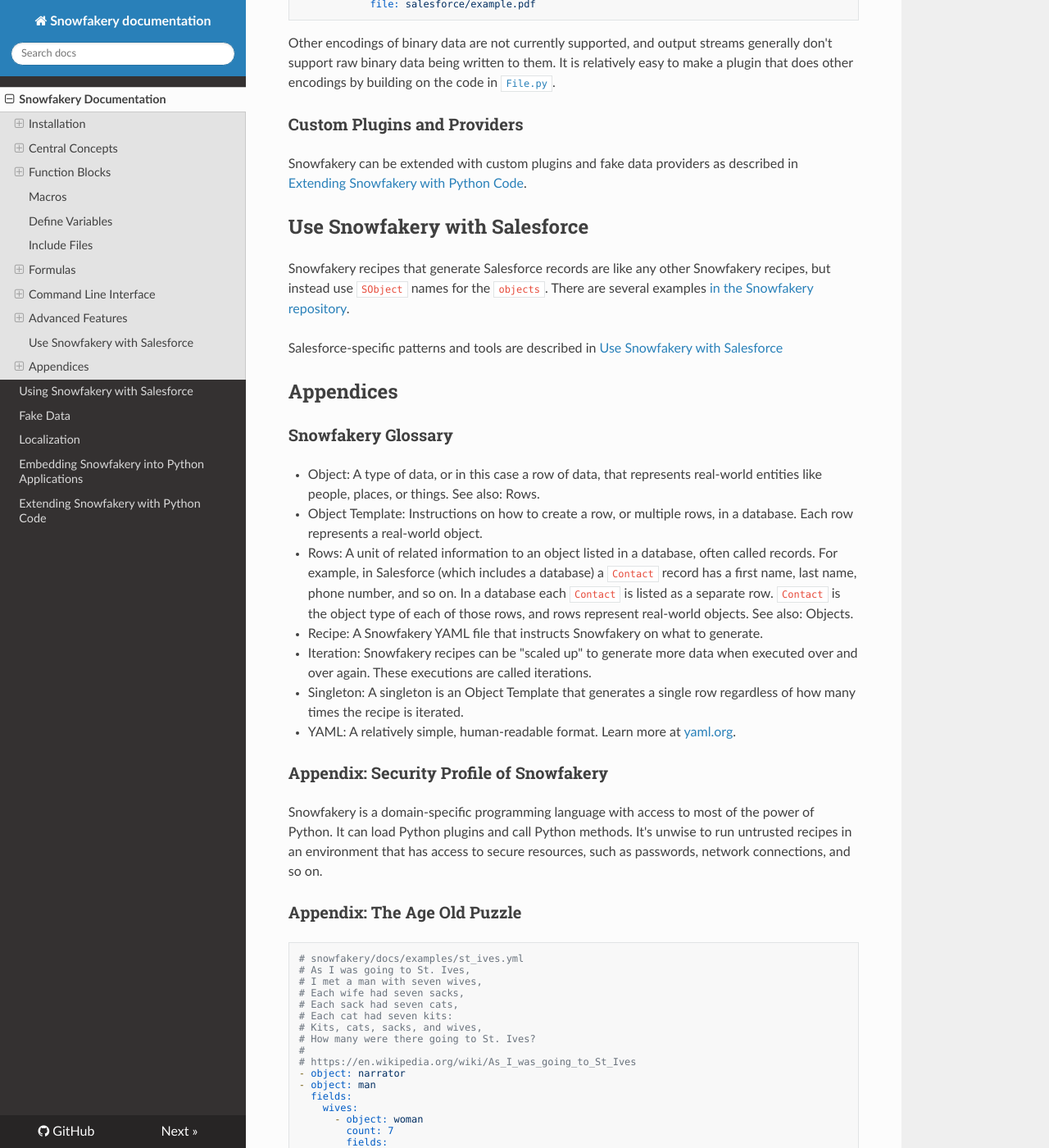
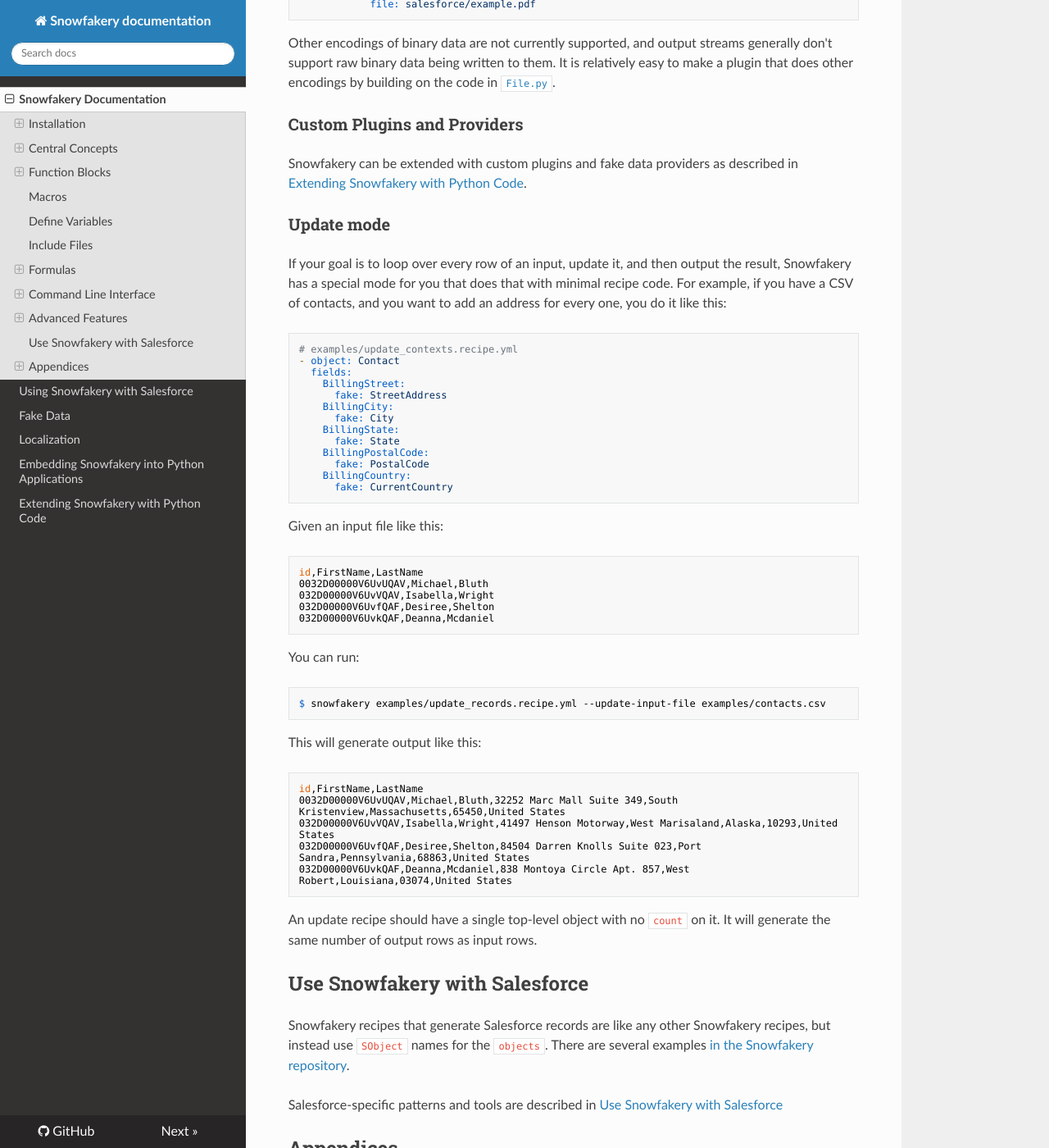
Before and after one commit to SFDO-Tooling/Snowfakery, an MkDocs documentation site: the page built from docs/index.md, in a window 1280 px wide and 1400 px high, scrolled down 38038 px. Shown: the whole window at 82% size. Built offline with MkDocs 1.6.1, drawn with Linux system fonts in a browser that asks for light colours; nearby versions of some CDN libraries.

Commit message:
WIP: Updates

````diff
--- a/docs/index.md
+++ b/docs/index.md
@@ -1935,6 +1935,58 @@
 ### Custom Plugins and Providers
 
 Snowfakery can be extended with custom plugins and fake data providers as described in [Extending Snowfakery with Python Code](./extending.md).
+
+### Update mode
+
+If your goal is to loop over every row of an input, update it, and then output
+the result, Snowfakery has a special mode for you that does that with minimal
+recipe code. For example, if you have a CSV of contacts, and you want to add
+an address for every one, you do it like this:
+
+```
+# examples/update_contexts.recipe.yml
+- object: Contact
+  fields:
+    BillingStreet:
+      fake: StreetAddress
+    BillingCity:
+      fake: City
+    BillingState:
+      fake: State
+    BillingPostalCode:
+      fake: PostalCode
+    BillingCountry:
+      fake: CurrentCountry
+```
+
+Given an input file like this:
+
+```
+id,FirstName,LastName
+0032D00000V6UvUQAV,Michael,Bluth
+032D00000V6UvVQAV,Isabella,Wright
+032D00000V6UvfQAF,Desiree,Shelton
+032D00000V6UvkQAF,Deanna,Mcdaniel
+```
+
+You can run:
+
+```
+$ snowfakery examples/update_records.recipe.yml --update-input-file examples/contacts.csv
+```
+
+This will generate output like this:
+
+```
+id,FirstName,LastName
+0032D00000V6UvUQAV,Michael,Bluth,32252 Marc Mall Suite 349,South Kristenview,Massachusetts,65450,United States
+032D00000V6UvVQAV,Isabella,Wright,41497 Henson Motorway,West Marisaland,Alaska,10293,United States
+032D00000V6UvfQAF,Desiree,Shelton,84504 Darren Knolls Suite 023,Port Sandra,Pennsylvania,68863,United States
+032D00000V6UvkQAF,Deanna,Mcdaniel,838 Montoya Circle Apt. 857,West Robert,Louisiana,03074,United States
+```
+
+An update recipe should have a single top-level object with no `count` on it.
+It will generate the same number of output rows as input rows.
 
 ## Use Snowfakery with Salesforce
 
````
Also changed, not shown: 7 other files.
